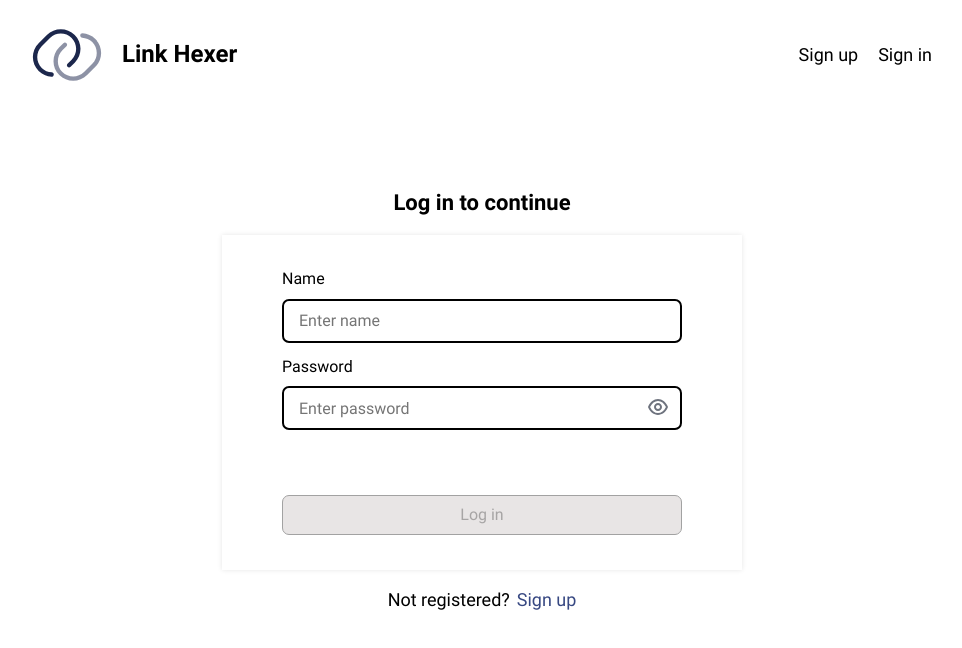
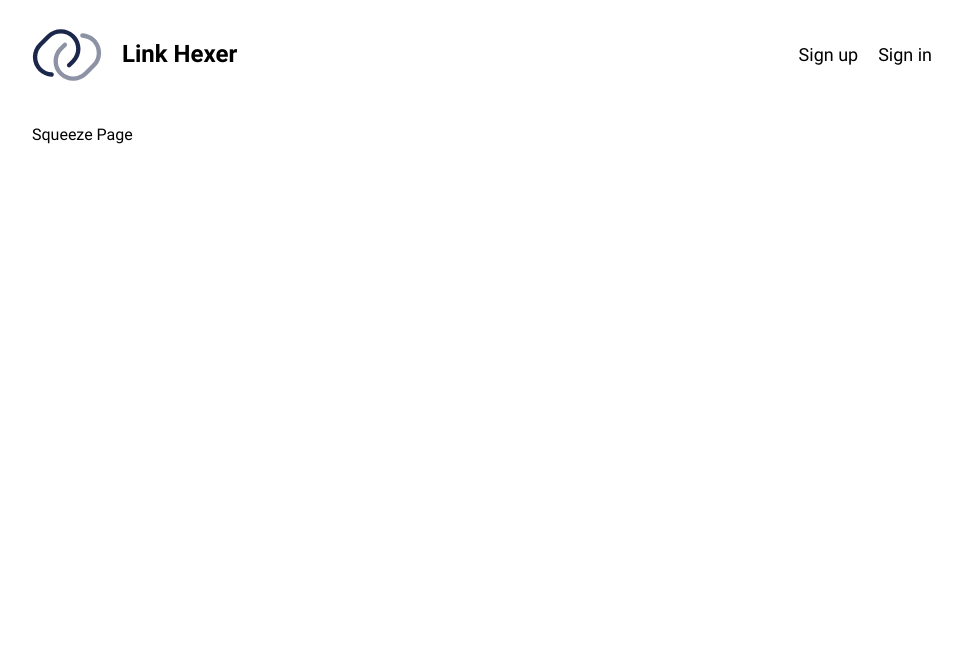
Before and after one commit to vlad-lis/link-to-hex, a React (Create React App) app: page / in a window 1280 px wide. Shown: the top 648 px of the page, without its empty margins (158-1120 px from the left). Built offline with nearby package versions, Linux system fonts and the light colour scheme; the HTML template or start-up script is replaced by a standard one.

Commit message:
fix: sign up/in

```diff
--- a/src/App.tsx
+++ b/src/App.tsx
@@ -1,13 +1,18 @@
 import { BrowserRouter, Route, Routes } from 'react-router-dom';
+import { useState } from 'react';
 import AuthPage from './pages/AuthPage/AuthPage';
+import SqueezePage from './pages/SqueezePage/SqueezePage';
 
 function App() {
+  const [isLoggedIn] = useState<boolean>(!!sessionStorage.getItem('token'));
+
   return (
     <BrowserRouter>
       <Routes>
         <Route path='/signup' element={<AuthPage isSignUpPage />} />
         <Route path='/signin' element={<AuthPage isSignUpPage={false} />} />
-        <Route path='/' element={<AuthPage isSignUpPage={false} />} />
+        <Route path='/squeeze' element={<SqueezePage />} />
+        <Route path='/' element={<SqueezePage />} />
       </Routes>
     </BrowserRouter>
   );
--- a/src/components/AuthForm/AuthForm.tsx
+++ b/src/components/AuthForm/AuthForm.tsx
@@ -5,6 +5,7 @@ import {
   useEffect,
   useState,
 } from 'react';
+import { useNavigate } from 'react-router-dom';
 import styles from './AuthForm.module.scss';
 import { signUp, signIn, TAuthResult } from '../../utils/authApi';
 
@@ -29,6 +30,7 @@ const AuthForm = ({ isSignUpPage }: TAuthFormProps): ReactElement => {
   const [isSubmitDisabled, setIsSubmitDisabled] = useState<boolean>(true);
   const submitBtnClass = `${styles['form__submit-btn']}
     ${isSubmitDisabled ? styles['form__submit-btn_disabled'] : ''}`;
+  const navigate = useNavigate();
 
   // clear form on route change
   useEffect(() => {
@@ -50,7 +52,7 @@ const AuthForm = ({ isSignUpPage }: TAuthFormProps): ReactElement => {
     setErrorMessage('');
   };
 
-  // submit form
+  // submit form general func
   const handleFormSubmit = async (
     e: FormEvent<HTMLFormElement>,
     action: (username: string, password: string) => Promise<TAuthResult>
@@ -62,7 +64,18 @@ const AuthForm = ({ isSignUpPage }: TAuthFormProps): ReactElement => {
     const result = await action(username, password);
 
     if (result.success) {
-      console.log(result);
+      if (action === signIn && result.token) {
+        sessionStorage.setItem('token', result.token);
+        navigate('/squeeze', { replace: true });
+      } else if (action === signUp) {
+        // sign in after successful registration
+        const signInRes = await signIn(username, password);
+        if (signInRes.success && signInRes.token) {
+          sessionStorage.setItem('token', signInRes.token);
+          navigate('/squeeze', { replace: true });
+        }
+      }
+      // handle errors
     } else if (result.statusCode === 400) {
       setErrorMessage(
         action === signIn ? 'Incorrect password' : 'User already exists'
--- a/src/pages/AuthPage/AuthPage.tsx
+++ b/src/pages/AuthPage/AuthPage.tsx
@@ -10,7 +10,7 @@ type TAuthPageProps = {
 
 const AuthPage = ({ isSignUpPage }: TAuthPageProps): ReactElement => {
   return (
-    <div>
+    <>
       <Header />
       <main className={styles.auth}>
         <h3 className={styles.auth__greeting}>
@@ -29,7 +29,7 @@ const AuthPage = ({ isSignUpPage }: TAuthPageProps): ReactElement => {
           </NavLink>
         </div>
       </main>
-    </div>
+    </>
   );
 };
 
--- /dev/null
+++ b/src/pages/SqueezePage/SqueezePage.tsx
@@ -0,0 +1,15 @@
+import { ReactElement } from 'react';
+import Header from '../../components/Header/Header';
+
+const SqueezePage = (): ReactElement => {
+  return (
+    <>
+      <Header />
+      <main>
+        <p>Squeeze Page</p>
+      </main>
+    </>
+  );
+};
+
+export default SqueezePage;
```
